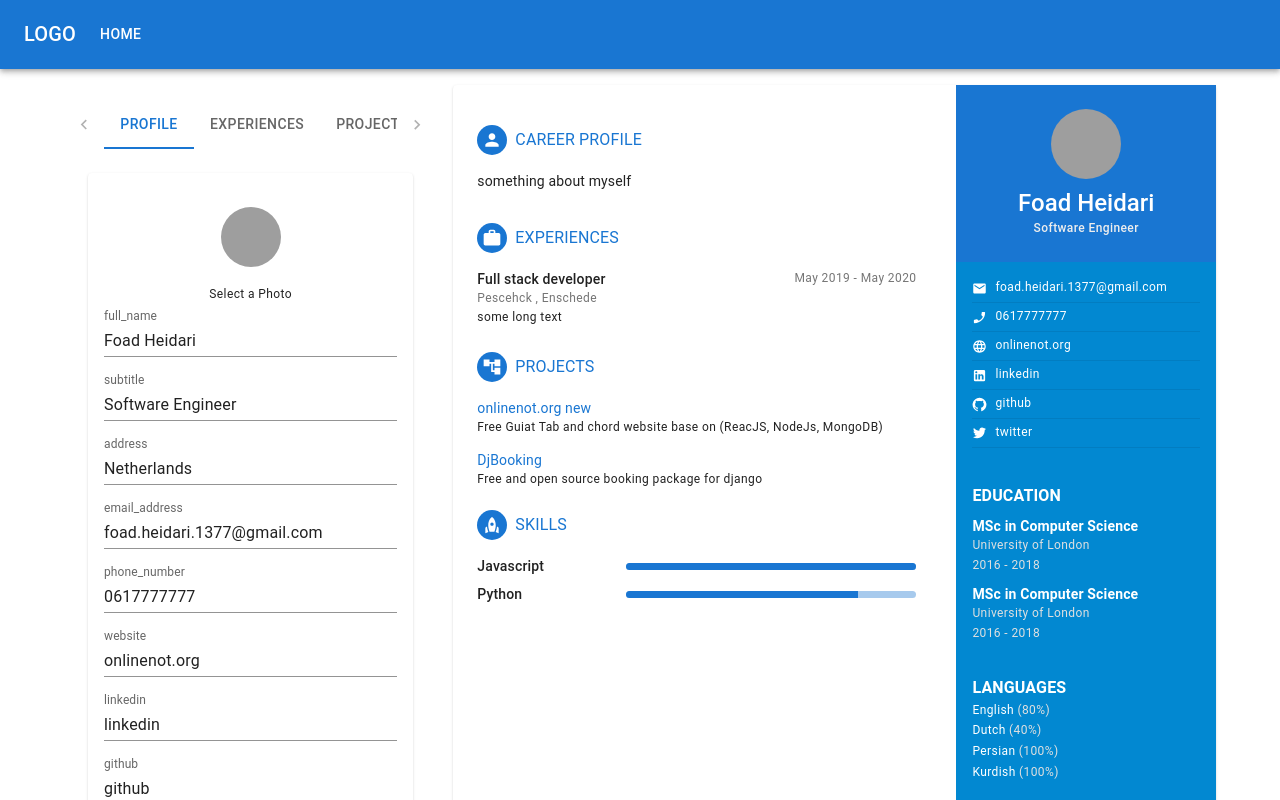
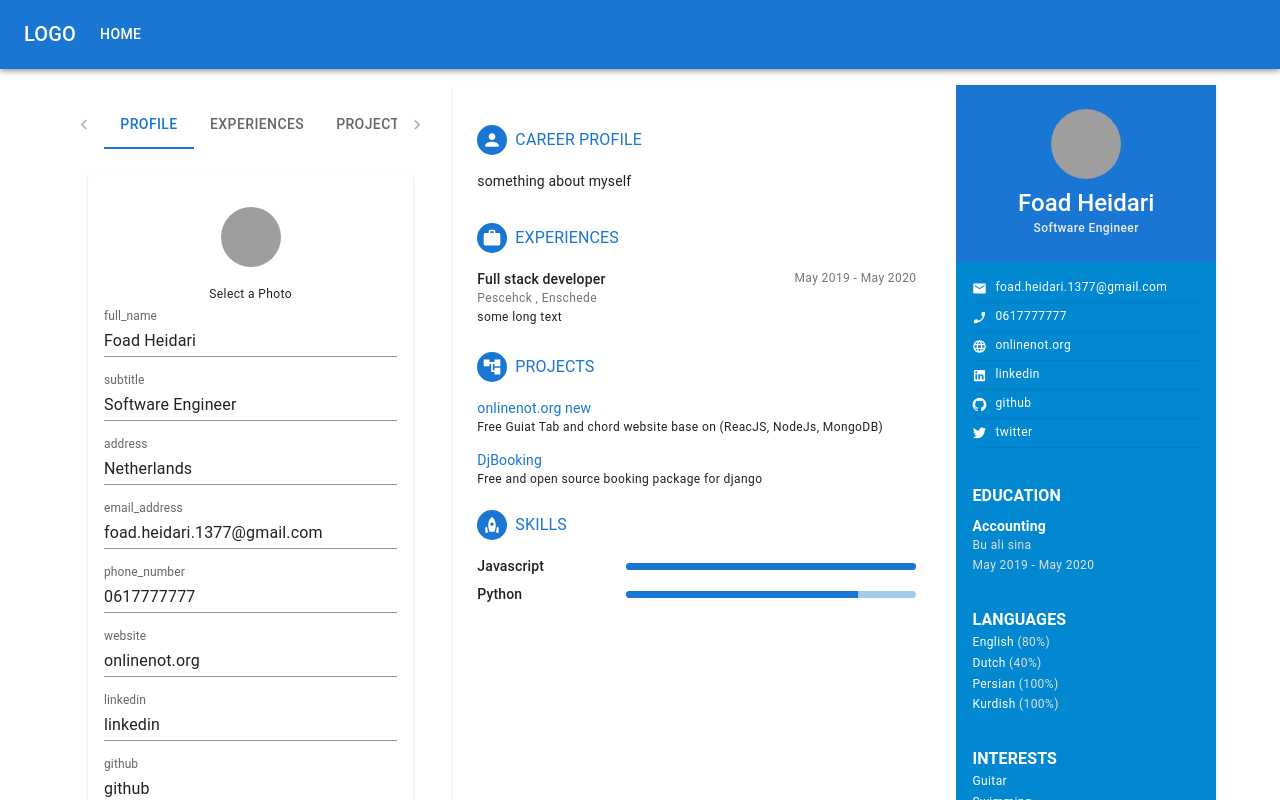
Before and after one commit to foad-heidari/cv_maker, a React (Create React App) app in the folder frontend/: page /editor in a window 1280 px wide. Shown: the top 800 px of the page. Built offline with nearby package versions, Linux system fonts and the light colour scheme; grey boxes are pictures that could not be loaded.

Commit message:
feat(Redux): :art: Add Education redux functions

```diff
--- a/frontend/src/redux/Store.tsx
+++ b/frontend/src/redux/Store.tsx
@@ -1,5 +1,6 @@
 import { combineReducers, createStore } from "redux";
 import { devToolsEnhancer } from "redux-devtools-extension";
+import { educationsReducer } from "./reducers/educationReducers";
 import { experiencesReducer } from "./reducers/experienceReducers";
 import { interestsReducer } from "./reducers/interestReducers";
 import { profileReducer } from "./reducers/profileReducers";
@@ -12,6 +13,7 @@ const rootReducer = combineReducers({
     experiences: experiencesReducer,
     projects: projectsReducer,
     skills: skillsReducer,
+    educations: educationsReducer,
 });
 export type AppState = ReturnType<typeof rootReducer>
 export const store = createStore(rootReducer, devToolsEnhancer({}));
--- /dev/null
+++ b/frontend/src/redux/actions/educationActions.tsx
@@ -0,0 +1,16 @@
+import { ADD_EDUCATION, EducationType, UPDATE_EDUCATION } from "../state/educationStates";
+
+export type EducationAction = { type: string; payload: EducationType };
+
+export const addEducation = (education: EducationType): EducationAction => {
+
+    return {
+        type: ADD_EDUCATION,
+        payload: education,
+    };
+};
+
+export const updateEducation = (education: EducationType): EducationAction => ({
+    type: UPDATE_EDUCATION,
+    payload: education,
+});
--- a/frontend/src/redux/actions/experienceActions.tsx
+++ b/frontend/src/redux/actions/experienceActions.tsx
@@ -1,12 +1,6 @@
 import { ADD_EXPERIENCE, ExperienceType, UPDATE_EXPERIENCE } from "../state/experienceStates";
 
-
 export type ExperienceAction = { type: string; payload: ExperienceType };
-
-export const updateExperience = (experience: ExperienceType): ExperienceAction => ({
-    type: UPDATE_EXPERIENCE,
-    payload: experience,
-});
 
 export const addExperience = (experience: ExperienceType): ExperienceAction => {
 
@@ -15,3 +9,8 @@ export const addExperience = (experience: ExperienceType): ExperienceAction => {
         payload: experience,
     };
 };
+
+export const updateExperience = (experience: ExperienceType): ExperienceAction => ({
+    type: UPDATE_EXPERIENCE,
+    payload: experience,
+});
--- /dev/null
+++ b/frontend/src/redux/reducers/educationReducers.tsx
@@ -0,0 +1,28 @@
+import { EducationAction } from "../actions/educationActions";
+import { ADD_EDUCATION, initialEducationState, UPDATE_EDUCATION } from "../state/educationStates";
+
+export const educationsReducer = (
+    state = initialEducationState,
+    action: EducationAction
+) => {
+    switch (action.type) {
+        case ADD_EDUCATION: {
+            return {
+                ...state,
+                educations: [...state.educations, action.payload]
+            };
+        }
+        case UPDATE_EDUCATION: {
+            const index = state.educations.findIndex(item => item.id === action.payload.id);
+            const newArray = [...state.educations];
+            newArray[index] = action.payload;
+
+            return {
+                ...state,
+                educations: newArray
+            };
+        }
+        default:
+            return state;
+    }
+};
--- /dev/null
+++ b/frontend/src/redux/state/educationStates.tsx
@@ -0,0 +1,26 @@
+export const ADD_EDUCATION = "ADD_EDUCATION";
+export const UPDATE_EDUCATION = "UPDATE_EDUCATION";
+
+export interface EducationType {
+    id: number;
+    name: string;
+    startDate: string;
+    endDate: string;
+    company: string;
+}
+
+export interface EducationState {
+    educations: EducationType[];
+}
+
+export const initialEducationState: EducationState = {
+    educations: [
+        {
+            id: 1,
+            name: "Accounting",
+            startDate: "May 2019",
+            endDate: "May 2020",
+            company: "Bu ali sina",
+        },
+    ],
+};
--- a/frontend/src/screens/editor/components/Education.tsx
+++ b/frontend/src/screens/editor/components/Education.tsx
@@ -4,30 +4,53 @@ import {
     Grid,
 } from "@mui/material";
 
-import React from "react";
 import AddCircleIcon from "@mui/icons-material/AddCircle";
+import { useDispatch, useSelector } from "react-redux";
 import InputItem from "./InputItem";
 import { FieldDataType } from "../../../types/EditorTypes";
+import { AppState } from "../../../redux/Store";
+import { addEducation, updateEducation } from "../../../redux/actions/educationActions";
 
 
 export default function Education() {
-    const [inputs, setInputs] = React.useState<FieldDataType[]>([{ id: 1, description: "", name: "Accounting" }]);
+    const educations = useSelector(
+        (state: AppState) => state.educations.educations
+    );
+
+    const dispatch = useDispatch();
 
     const addNewField = () => {
-        const newField: FieldDataType = { id: 2, level: "", name: "" };
-        setInputs(prevArray => [...prevArray, newField]);
+        dispatch(addEducation({
+            id: 2,
+            name: "",
+            startDate: "",
+            endDate: "",
+            company: "",
+        }));
+    };
+    const updateEducationHandler = (data: FieldDataType) => {
+        dispatch(updateEducation({
+            id: data.id,
+            name: data.name,
+            startDate: data.startDate || "",
+            endDate: data.endDate || "",
+            company: data.company || "",
+        }
+        ));
     };
 
     return (
         <>
-            {inputs.map((element: FieldDataType) => <InputItem
-                fieldsData={(data) => { console.log(data); }}
+            {educations.map((element: FieldDataType) => <InputItem
+                fieldsData={(data) => updateEducationHandler(data)}
 
                 key={element.id}
                 element={element}
                 showCompany={true}
                 showDate={true}
-                showDescription={true} hideLevel={true} inputTitle="Education" />)}
+                hideLevel={true}
+                inputTitle="Education"
+            />)}
 
             <Divider sx={{ my: 2 }} />
             <Grid
--- a/frontend/src/templates/basic/components/Education.tsx
+++ b/frontend/src/templates/basic/components/Education.tsx
@@ -1,8 +1,16 @@
 import { Box, Typography } from "@mui/material";
 import { grey } from "@mui/material/colors";
+import { useSelector } from "react-redux";
+import { AppState } from "../../../redux/Store";
 
 
 export default function Education() {
+    const educations = useSelector(
+        (state: AppState) => state.educations.educations
+    );
+
+    if (educations.length < 1) return null;
+
     return (
         <Box
             color="white"
@@ -11,27 +19,19 @@ export default function Education() {
             }}
         >
             <Typography fontWeight={600} textTransform="uppercase">Education</Typography>
+            {educations.map(item => (
                 <Box
+                    key={item.id}
                     display="flex"
                     sx={{ flexDirection: "column", mt: 1 }}
                 >
                     <Typography fontWeight={600} variant="body2">
-                    MSc in Computer Science
+                        {item.name}
                     </Typography>
-                <Typography color={grey[300]} variant="caption"> University of London</Typography>
-                <Typography color={grey[300]} variant="caption"> 2016 - 2018</Typography>
+                    <Typography color={grey[300]} variant="caption">{item.company}</Typography>
+                    <Typography color={grey[300]} variant="caption"> {item.startDate} {item.endDate ? ` - ${item.endDate}` : ""}</Typography>
                 </Box>
-
-            <Box
-                display="flex"
-                sx={{ flexDirection: "column", mt: 1, lineHeight: 1 }}
-            >
-                <Typography fontWeight={600} variant="body2">
-                    MSc in Computer Science
-                </Typography>
-                <Typography color={grey[300]} variant="caption"> University of London</Typography>
-                <Typography color={grey[300]} variant="caption"> 2016 - 2018</Typography>
-            </Box>
+            ))}
         </Box>
     );
 }
--- a/frontend/src/templates/basic/components/Interests.tsx
+++ b/frontend/src/templates/basic/components/Interests.tsx
@@ -9,6 +9,7 @@ const Interests: React.FC = () => {
         (state: AppState) => state.interests.interests
     );
 
+    if (interests.length < 1) return null;
     return (
         <Box
             color="white"
--- a/frontend/src/templates/basic/components/Projects.tsx
+++ b/frontend/src/templates/basic/components/Projects.tsx
@@ -10,6 +10,7 @@ export default function Projects() {
         (state: AppState) => state.projects.projects
     );
 
+    if (projects.length < 1) return null;
     return (
         <Box sx={{ mb: 3 }}>
             <SectionHeader icon={<AccountTreeIcon fontSize="small" />} title="Projects" />
--- a/frontend/src/templates/basic/components/Skills.tsx
+++ b/frontend/src/templates/basic/components/Skills.tsx
@@ -11,6 +11,7 @@ export default function Skills() {
         (state: AppState) => state.skills.skills
     );
 
+    if (skills.length < 1) return null;
     return (
         <Box sx={{ mb: 3 }}>
             <SectionHeader icon={<RocketIcon fontSize="small" />} title="Skills" />
```
Lines whose indentation alone changed are shown as unchanged.
